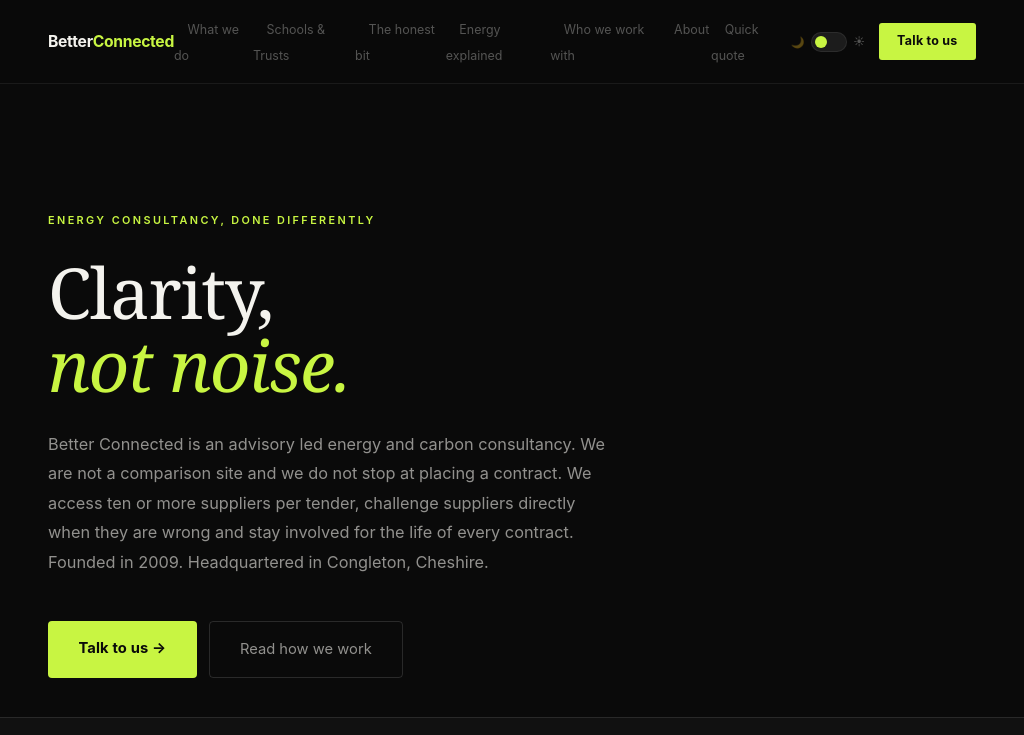
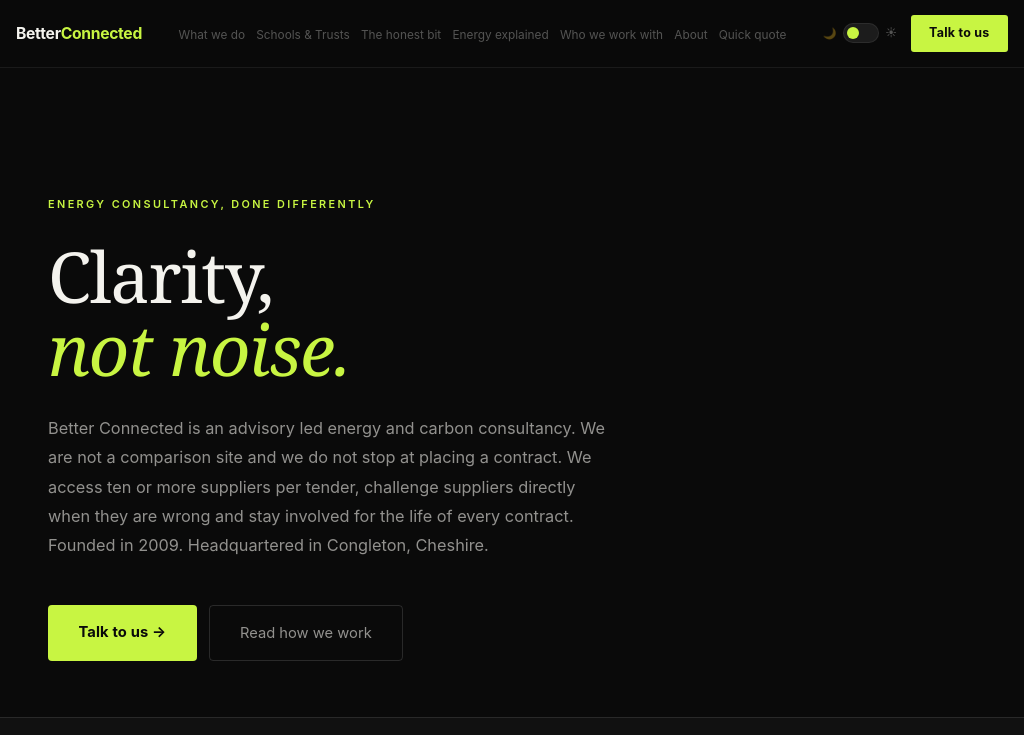
Before and after one commit to Mikecurge/betterconnected, a plain HTML site: page index.html in a window 1024 px wide. Shown: the top 735 px of the page. Drawn offline with Linux system fonts and the light colour scheme.

Commit message:
Fit the top menu on smaller laptop screens

```diff
--- a/assets/css/bc.css
+++ b/assets/css/bc.css
@@ -64,6 +64,16 @@ html.light .nav-cta{color:#f4f3ee}
   .nav-links-desktop a::after{content:'';position:absolute;left:0.85rem;right:0.85rem;bottom:0.1rem;height:1px;background:var(--lime);transform:scaleX(0);transform-origin:left;transition:transform 0.3s var(--ease-lux)}
   .nav-links-desktop a:hover,.nav-links-desktop a.active{color:var(--text)}
   .nav-links-desktop a:hover::after,.nav-links-desktop a.active::after{transform:scaleX(1)}
+}
+@media(min-width:960px) and (max-width:1279px){
+  nav.bc-nav{padding:0.95rem 1.5rem}
+  .nav-links-desktop a{padding:0.45rem 0.5rem;white-space:nowrap}
+  .nav-links-desktop a::after{left:0.5rem;right:0.5rem}
+}
+@media(min-width:960px) and (max-width:1099px){
+  nav.bc-nav{padding:0.95rem 1rem}
+  .nav-links-desktop a{padding:0.45rem 0.35rem;font-size:0.74rem}
+  .nav-links-desktop a::after{left:0.35rem;right:0.35rem}
 }
 
 /* MODE TOGGLE */
```
